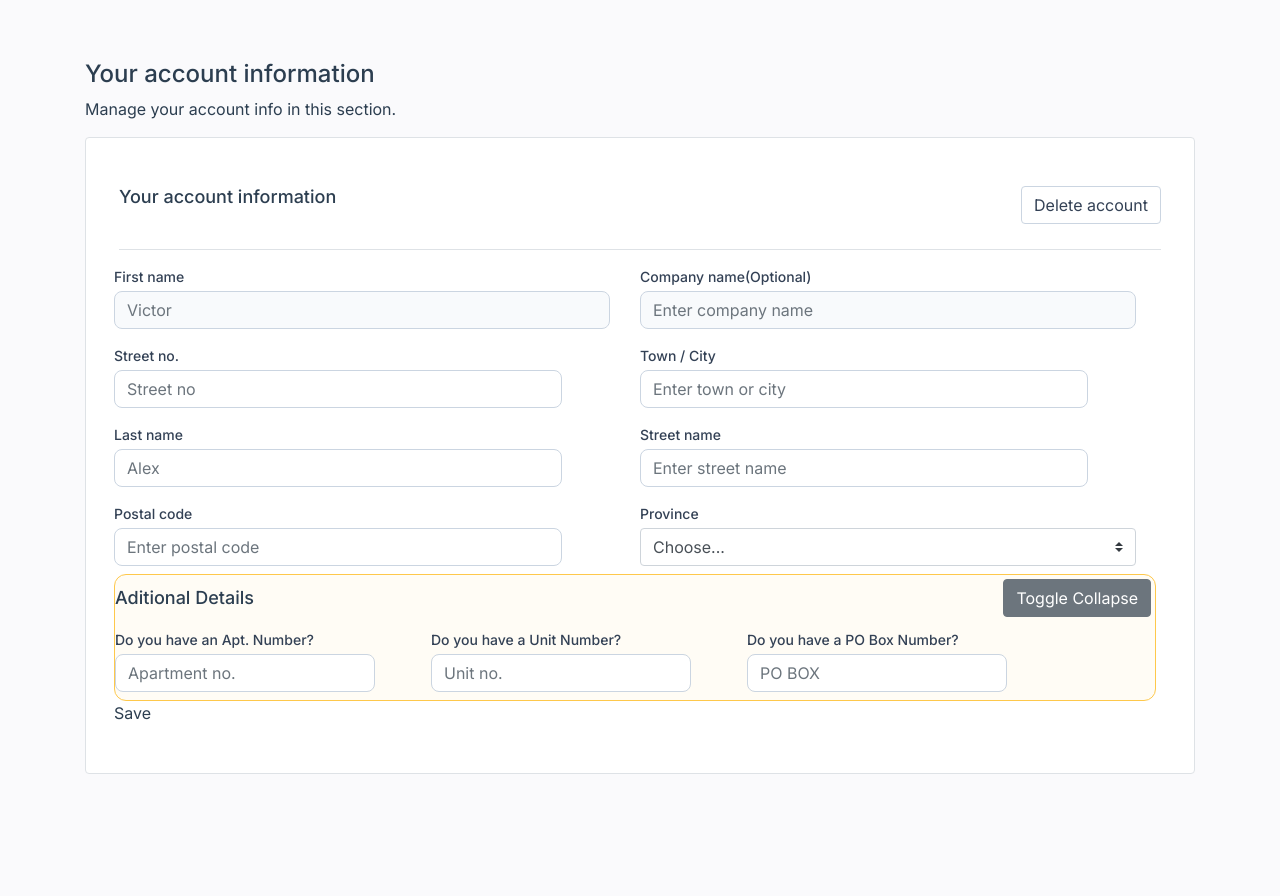
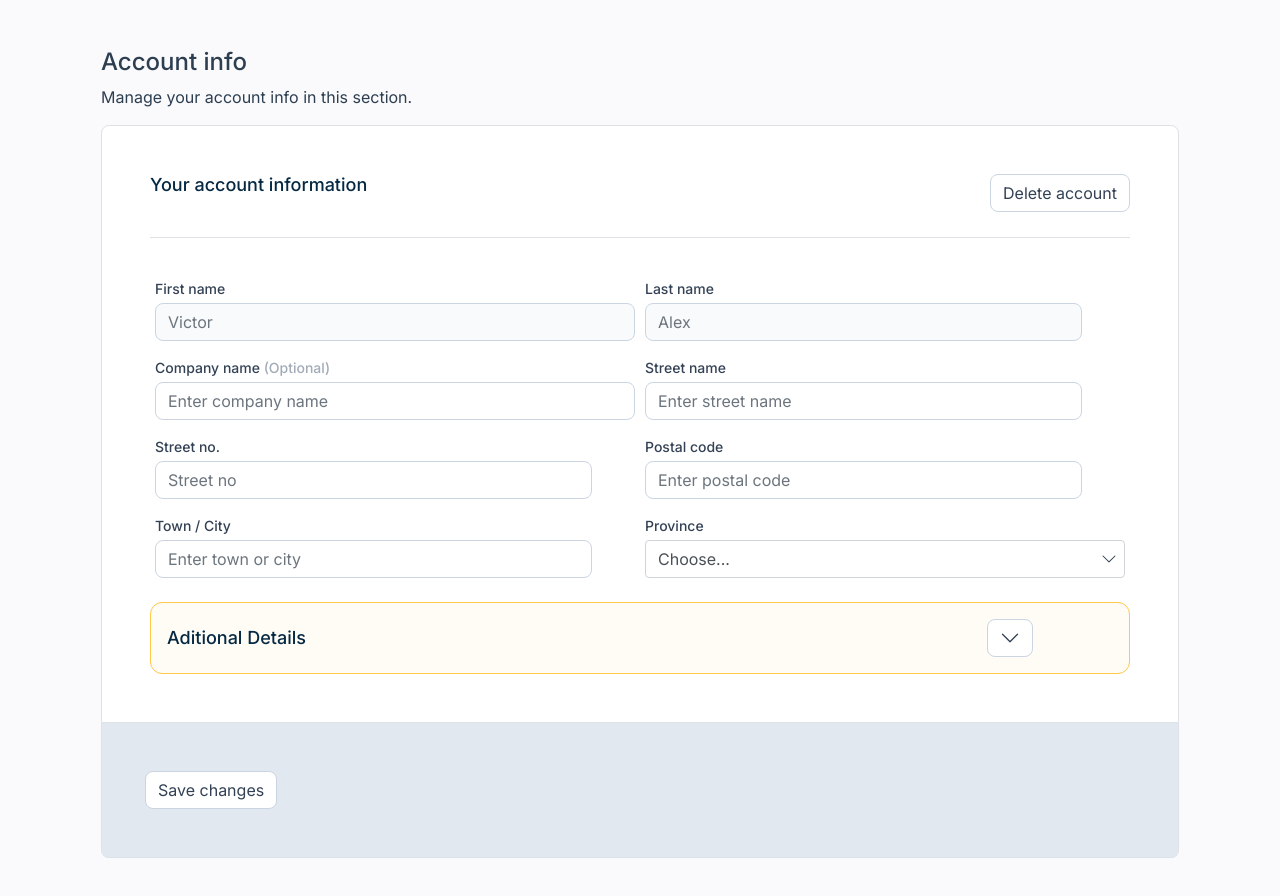
Before and after one commit to AleksandrovC/technical-test, a Vue app: page / in a window 1280 px wide. Shown: the top 896 px of the page. Before the commit the page ends 800 px from the top, so only its background shows below. Built offline with nearby package versions, Linux system fonts and the light colour scheme.

Commit message:
layout finnished

```diff
--- a/src/App.vue
+++ b/src/App.vue
@@ -21,8 +21,8 @@ export default {
   font-family: Avenir, Helvetica, Arial, sans-serif;
   -webkit-font-smoothing: antialiased;
   -moz-osx-font-smoothing: grayscale;
-  text-align: center;
+  // text-align: center;
   color: #2c3e50;
-  margin-top: 60px;
+  margin-top: 10px;
 }
 </style>
--- a/src/components/AccountInfo.vue
+++ b/src/components/AccountInfo.vue
@@ -1,119 +1,156 @@
 <template>
-  <b-container class="">
-    <b-row class="mx-auto">
-      <h1>Your account information</h1>
+  <b-container class="my-lg-5 my-md-4 my-3">
+    <div class="px-3">
+      <b-row class="mx-auto" align-h="between">
+        <b-col class="px-0">
+          <h1>Account info</h1>
           <div class="w-100"></div>
-      <p class="text-gray-700">Manage your account info in this section.</p>
+          <p class="text-gray-700 d-none d-md-block">Manage your account info in this section.</p>
+        </b-col>
+        <b-col class="px-0 pb-2 d-flex justify-content-end align-items-start">
+          <b-button class="secondaryBtn  d-lg-none text-nowrap">
+            <b-icon icon="arrow-left-short"></b-icon>Go back to previous page
+          </b-button>
+        </b-col>
       </b-row>
-    <b-container class="form--container px-5 py-5 bg-white border border-grey-500 rounded">
+      <b-row class="form--container px-3 px-md-5 py-5 mx-0 bg-white border border-grey-500" style="border-radius: 0.5em 0.5em 0 0">
         <!-- Container Header -->
-      <b-row align-h="between" class=" pb-4 border-bottom">
+        <b-row align-h="between" class="w-100 mx-0 pb-4 border-bottom">
           <h2 class="text-gray-700">Your account information</h2>
-        <b-button class="primaryBtn">Delete account</b-button>
+          <b-button class="primaryBtn d-none d-md-inline">Delete account</b-button>
           <div class="w-100 bg-gray-500" style="height: 1px"></div>
         </b-row>
         <!-- Container Body -->
-      <b-row class="mt-2">
+        <b-row class="mt-2 mx-0">
           <b-form class="account-info-form" inline style="">
 
             <!-- Main Fields -->
-          <b-form-row id="main-fields">
-            <div class="my-2">
+            <b-form-row id="main-fields" no-gutters class="mx-0 mt-4 mb-3">
+              <div class="my-2 col-12 col-md-6">
                 <label class="w-100 mb-1" for="inline-form-input-fname">First name</label>
                 <b-form-input disabled id="inline-form-input-fname" class="w-100 mb-2 mr-sm-2 mb-sm-0"
                   placeholder="Victor">
                 </b-form-input>
               </div>
 
-            <div class="my-2">
-              <label class="mb-1" for="inline-form-input-company">Company name <span>(Optional)</span></label>
-              <b-form-input disabled id="inline-form-input-company" class="w-100 mb-2 mr-sm-2 mb-sm-0"
+              <div class="pr-lg-5 my-2 col-12 col-md-6">
+                <label class="mb-1" for="inline-form-input-lname">Last name</label>
+                <b-form-input disabled id="inline-form-input-lname" class="w-100 mb-2 mr-sm-2 mb-sm-0" placeholder="Alex">
+                </b-form-input>
+              </div>
+
+              <div class="my-2 col-12 col-md-6">
+                <label class="mb-1" for="inline-form-input-company">Company name <span class="optional">(Optional)</span></label>
+                <b-form-input id="inline-form-input-company" class="w-100 mb-2 mr-sm-2 mb-sm-0"
                   placeholder="Enter company name">
                 </b-form-input>
               </div>
 
-            <div class="pr-5 my-2">
-              <label class="mb-1" for="inline-form-input-streetno">Street no.</label>
-              <b-form-input id="inline-form-input-streetno" class="w-100 mb-2 mr-sm-2 mb-sm-0" placeholder="Street no">
+              <div class="pr-lg-5 my-2 col-12 col-md-6">
+                <label class="mb-1" for="inline-form-input-street">Street name</label>
+                <b-form-input id="inline-form-input-street" class="w-100 mb-2 mr-sm-2 mb-sm-0"
+                  placeholder="Enter street name">
                 </b-form-input>
               </div>
 
-            <div class="pr-5 my-2">
+              <div class="pr-lg-5 my-2 col-12 col-md-6">
+                <label class="mb-1" for="inline-form-input-streetno">Street no.</label>
+                <b-form-input id="inline-form-input-streetno" class="w-100 mb-2 mr-sm-2 mb-sm-0"
+                  placeholder="Street no">
+                </b-form-input>
+              </div>
+
+              <div class="pr-lg-5 my-2 col-12 col-md-6">
+                <label class="mb-1" for="inline-form-input-postalcode">Postal code</label>
+                <b-form-input id="inline-form-input-postalcode" class="w-100 mb-2 mr-sm-2 mb-sm-0"
+                  placeholder="Enter postal code"></b-form-input>
+              </div>
+
+              <div class="pr-lg-5 my-2 col-12 col-md-6">
                 <label class="mb-1" for="inline-form-input-name">Town / City</label>
                 <b-form-input id="inline-form-input-town" class="w-100 mb-2 mr-sm-2 mb-sm-0"
                   placeholder="Enter town or city">
                 </b-form-input>
               </div>
 
-            <div class="pr-5 my-2">
-              <label class="mb-1" for="inline-form-input-lname">Last name</label>
-              <b-form-input id="inline-form-input-lname" class="w-100 mb-2 mr-sm-2 mb-sm-0" placeholder="Alex">
+              <!-- <div class="my-2 col-12 col-md-6">
+                <label class="mb-1 mr-sm-2" for="inline-form-custom-select-province">Province</label>
+                <b-form-select id="inline-form-custom-select-province" class="w-100 mb-2 mr-sm-2 mb-sm-0"
+                  :options="[{ text: 'Choose...', value: null }, 'One', 'Two', 'Three']" :value="null"></b-form-select>
+              </div> -->
+
+              <div class="my-2 col-12 col-md-6">
+                <label class="mb-1 mr-sm-2" for="inline-form-custom-select-province">Province</label>
+                <div class="position-relative">
+                  <b-form-select id="inline-form-custom-select-province" class="w-100 mb-2 mr-sm-2 mb-sm-0"
+                    :options="[{ text: 'Choose...', value: null }, 'One', 'Two', 'Three']" :value="null">
+                    <div> test</div>
+                  </b-form-select>
+                  <b-icon class="select-custom-arrow position-absolute" icon="chevron-down"></b-icon>
+                </div>
+
+              </div>
+
+            </b-form-row>
+
+            <!-- Collapsible Fields -->
+            <b-form-row class="w-100 mx-0">
+              <b-container cols class="collapsible-container px-3 pr-lg-5">
+
+                <b-row align-h="between" align-v="center" class="mx-0 mr-lg-5 py-3">
+                  <h2 class="m-0">Aditional Details</h2>
+                  <b-button v-b-toggle="'collapse'" class="primaryBtn m-0">
+                    <b-icon icon="chevron-down"></b-icon>
+                  </b-button>
+
+                </b-row>
+
+                <b-row class="mx-0 mr-lg-5">
+                  <b-collapse id="collapse" class="w-100">
+                    <section class="d-flex flex-wrap justify-content-between row">
+                      <div class="my-2 col-12 col-md-6 col-lg-4">
+                        <label class="mb-1" for="inline-form-input-AptNo">Do you have an Apt. Number?</label>
+                        <b-form-input id="inline-form-input-AptNo" class="w-100 mb-2 mr-sm-2 mb-sm-0"
+                          placeholder="Apartment no."></b-form-input>
+                      </div>
+
+                      <div class="my-2 col-12 col-md-6 col-lg-4">
+                        <label class="mb-1" for="inline-form-input-UnitNo">Do you have a Unit Number?</label>
+                        <b-form-input id="inline-form-input-UnitNo" class="w-100 mb-2 mr-sm-2 mb-sm-0"
+                          placeholder="Unit no.">
                         </b-form-input>
                       </div>
 
-            <div class="pr-5 my-2">
-              <label class="mb-1" for="inline-form-input-street">Street name</label>
-              <b-form-input id="inline-form-input-street" class="w-100 mb-2 mr-sm-2 mb-sm-0"
-                placeholder="Enter street name">
+                      <div class="my-2 col-12 col-md-6 col-lg-4">
+                        <label class="mb-1" for="inline-form-input-AptNo">Do you have a PO Box Number?</label>
+                        <b-form-input id="inline-form-input-AptNo" class="w-100 mb-2 mr-sm-2 mb-sm-0"
+                          placeholder="PO BOX">
                         </b-form-input>
                       </div>
-
-            <div class="pr-5 my-2">
-              <label class="mb-1" for="inline-form-input-postalcode">Postal code</label>
-              <b-form-input id="inline-form-input-postalcode" class="w-100 mb-2 mr-sm-2 mb-sm-0"
-                placeholder="Enter postal code"></b-form-input>
-            </div>
-
-            <div class="my-2">
-              <label class="mb-1 mr-sm-2" for="inline-form-custom-select-province">Province</label>
-              <b-form-select id="inline-form-custom-select-province" class="w-100 mb-2 mr-sm-2 mb-sm-0"
-                :options="[{ text: 'Choose...', value: null }, 'One', 'Two', 'Three']" :value="null"></b-form-select>
-            </div>
-          </b-form-row>
-
-          <!-- Collapsible Fields -->
-          <b-form-row class="w-100">
-            <b-container cols class="collapsible-container">
-
-              <b-row align-h="between" align-v="center" class="">
-                <h2 class="m-0">Aditional Details</h2>
-                <b-button v-b-toggle="'collapse'" class="m-1">Toggle Collapse</b-button>
-              </b-row>
-
-              <b-row>
-                <b-collapse id="collapse" class="d-inline-flex">
-                  <div class="pr-5 my-2">
-                    <label class="mb-1" for="inline-form-input-AptNo">Do you have an Apt. Number?</label>
-                    <b-form-input id="inline-form-input-AptNo" class=" mb-2 mr-sm-2 mb-sm-0"
-                      placeholder="Apartment no."></b-form-input>
-                  </div>
-
-                  <div class="pr-5 my-2">
-                    <label class="mb-1" for="inline-form-input-UnitNo">Do you have a Unit Number?</label>
-                    <b-form-input id="inline-form-input-UnitNo" class=" mb-2 mr-sm-2 mb-sm-0"
-                      placeholder="Unit no."></b-form-input>
-                  </div>
-
-                  <div class="pr-5 my-2">
-                    <label class="mb-1" for="inline-form-input-AptNo">Do you have a PO Box Number?</label>
-                    <b-form-input id="inline-form-input-AptNo" class=" mb-2 mr-sm-2 mb-sm-0"
-                      placeholder="PO BOX"></b-form-input>
-                  </div>
+                    </section>
                   </b-collapse>
                 </b-row>
 
               </b-container>
             </b-form-row>
 
-          <!-- Form Save Button -->
-          <b-form-row class="w-100">
-            Save
-          </b-form-row>
           </b-form>
         </b-row>
 
-    </b-container>
-
+      </b-row>
+      <b-row
+        class="form--footer mx-0 flex-column flex-md-row px-3 px-md-5 py-3 py-md-5 bg-white border border-top-0 border-grey-500" style="border-radius: 0 0 0.5em 0.5em">
+        <!-- Form Save Button -->
+        <b-form-row class="">
+          <b-button class="primaryBtn w-100">Save changes</b-button>
+        </b-form-row>
+      </b-row>
+      <div>
+        <div class="mt-3 d-md-none text-center">
+          <b-button class="ghostBtn">Delete account</b-button>
+        </div>
+      </div>
+    </div>
   </b-container>
 </template>
 
@@ -128,17 +165,20 @@ export default {
 
 <!-- Add "scoped" attribute to limit CSS to this component only -->
 <style scoped lang="scss">
-// .form--container {
-//   border: 1px solid slategray;
-// }
 
 $neutral-50: #F8FAFC;
 $neutral-200: #E2E8F0;
-$neutral-300: rgba(203, 213, 225, 1);
-$neutral-500: #64748B;
+$neutral-300: #cbd5e1;
+$neutral-400: #a2abb8;
+$neutral-500: #6e7886;
 $neutral-700: #334155;
+$netural-900: #052843;
+$warning-25: #FFFCF5;
+$warning-50: #F9F3EC;
+$warning-100: #f9ece0;
 $warning-300: #FEC84B;
-$warning-25: #FFFCF5;
+$warning-700: #F9A24B;
+$warning-800: #F99632;
 
 h1 {
   font-size: 24px;
@@ -147,12 +187,14 @@ h1 {
 
 h2 {
   font-size: 18px;
+  color: $netural-900;
 }
 
 .primaryBtn {
   background-color: white;
   border: 1px solid $neutral-300;
   color: $neutral-700;
+  border-radius: 0.5em;
 
   &:hover {
     background-color: $neutral-50;
@@ -165,6 +207,11 @@ h2 {
     background-color: white !important;
     box-shadow: 0 0 0 0.2rem rgb(130 138 145 / 50%) !important;
     color: $neutral-700 !important;
+    border: 1px solid $neutral-300 !important;
+    // box-shadow: 0px 0px 0px 4px rgba(242, 244, 247, 1) !important;
+
+    // box-shadow: 0px 1px 2px 0px rgba(16, 24, 40, 0.05) !important;
+
   }
 
   &[disabled] {
@@ -172,15 +219,58 @@ h2 {
   }
 }
 
+.secondaryBtn {
+  background-color: $warning-50;
+  border: 1px solid $warning-50;
+  color: $warning-800;
+  border-radius: 0.5em;
+  font-size: 14px;
+
+  &:hover {
+    background-color: $warning-100;
+    border: 1px solid $warning-100;
+    color: $warning-700;
+  }
+
+  &:focus,
+  &:active {
+    background-color: $warning-50 !important;
+    border: 1px solid $warning-50 !important;
+    box-shadow: 0 0 0 0.2rem $warning-100 !important;
+    color: $warning-700 !important;
+  }
+
+  &[disabled] {
+    background-color: $warning-25;
+    color: $warning-300;
+  }
+}
+
+.ghostBtn {
+  color: $warning-700;
+  background-color: transparent;
+  border: none;
+
+  &:hover,
+  &:active,
+  &:focus {
+    background-color: $warning-100 !important;
+    color: $warning-700 !important;
+  }
+}
+
+.form--container {
+  border-radius: 0.5em 0.5em 0 0;
+  label {
+    white-space: pre
+    }
+}
+
 .account-info-form {
   min-width: 100%;
 
   #main-fields div {
-    min-width: calc(50% - 30px);
-  }
-
-  #main-fields div:nth-child(2n) {
-    margin-left: 30px;
+    min-width: calc(50% - 15px);
   }
 
   label {
@@ -188,12 +278,30 @@ h2 {
     font-weight: 500;
     justify-content: start;
     color: $neutral-700;
+    white-space: pre;
+  }
+
+  label .optional {
+    color: $neutral-400;
   }
 
   input {
     color: $neutral-500;
     border: 1px solid $neutral-300;
     border-radius: 0.5em;
+
+    &:focus {
+      // box-shadow: 0px 0px 0px 4px rgb(249, 236, 224, 1) !important;
+
+      // box-shadow: 0px 1px 2px 0px rgb(249, 243, 236, 1) !important;
+      // box-shadow: 0 0 0 0.2rem $warning-100 !important;
+      border: 1px solid $warning-300;
+
+      box-shadow: 0px 0px 0px 4px $warning-100 !important;
+
+      box-shadow: 0px 1px 2px 0px rgba(249, 243, 236, 1);
+
+    }
 
     &:disabled {
       background-color: $neutral-50 !important;
@@ -207,4 +315,23 @@ h2 {
   border: 1px solid $warning-300;
   border-radius: 12px;
 }
+
+.select-custom-arrow {
+ pointer-events: none;
+ position: absolute;
+ top: 0;
+ right: 0;
+ height: calc(100% - 4px);
+ margin-right: 0.5em;
+ background: white;
+ margin-top: 2px;
+ margin-bottom: 2px;
+//  border-top: 1px solid $neutral-300;
+//  border-bottom: 1px solid $neutral-300;
+
+}
+
+.form--footer {
+  background-color: $neutral-200 !important;
+}
 </style>
```
Lines whose indentation alone changed are shown as unchanged.
